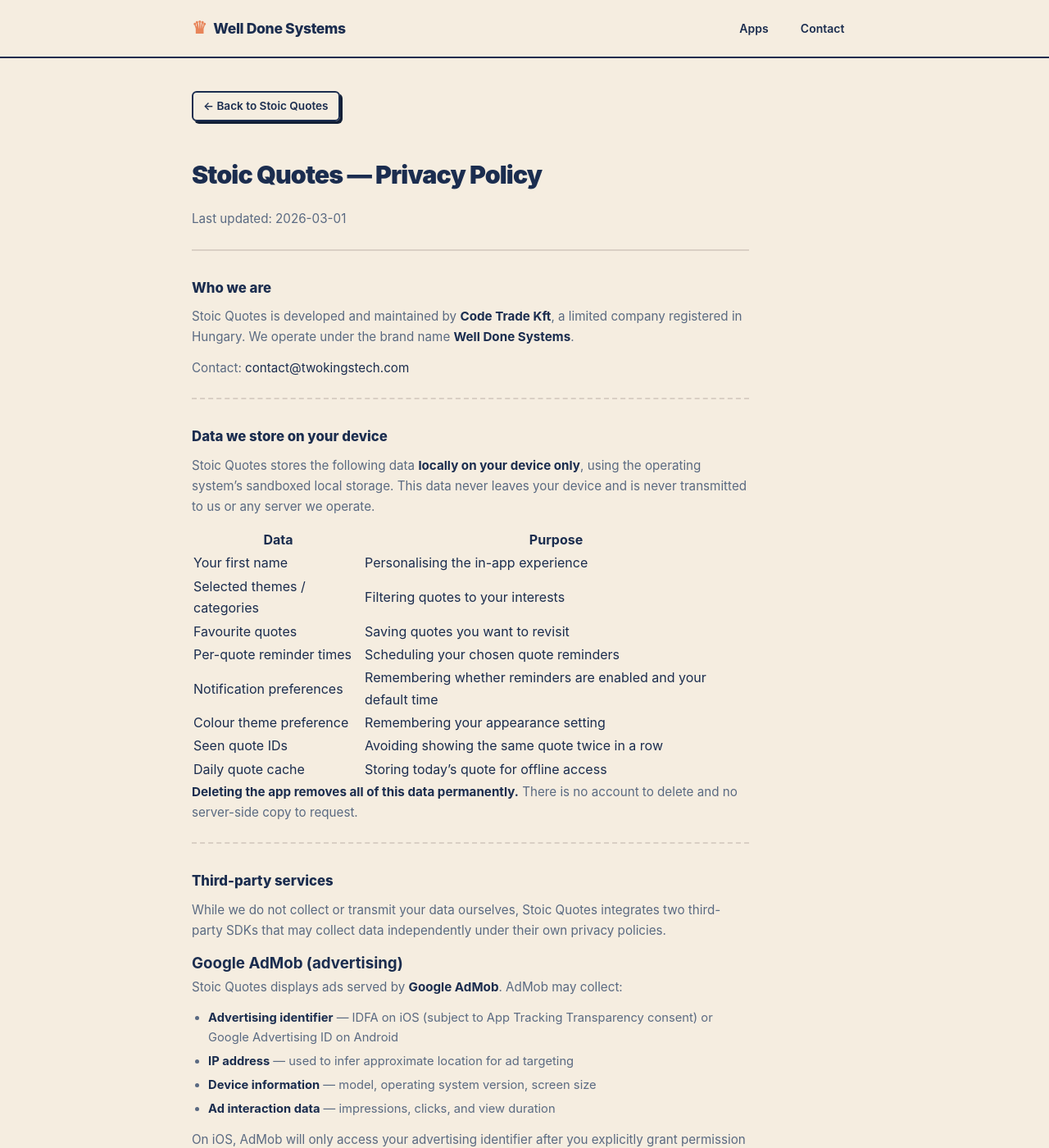
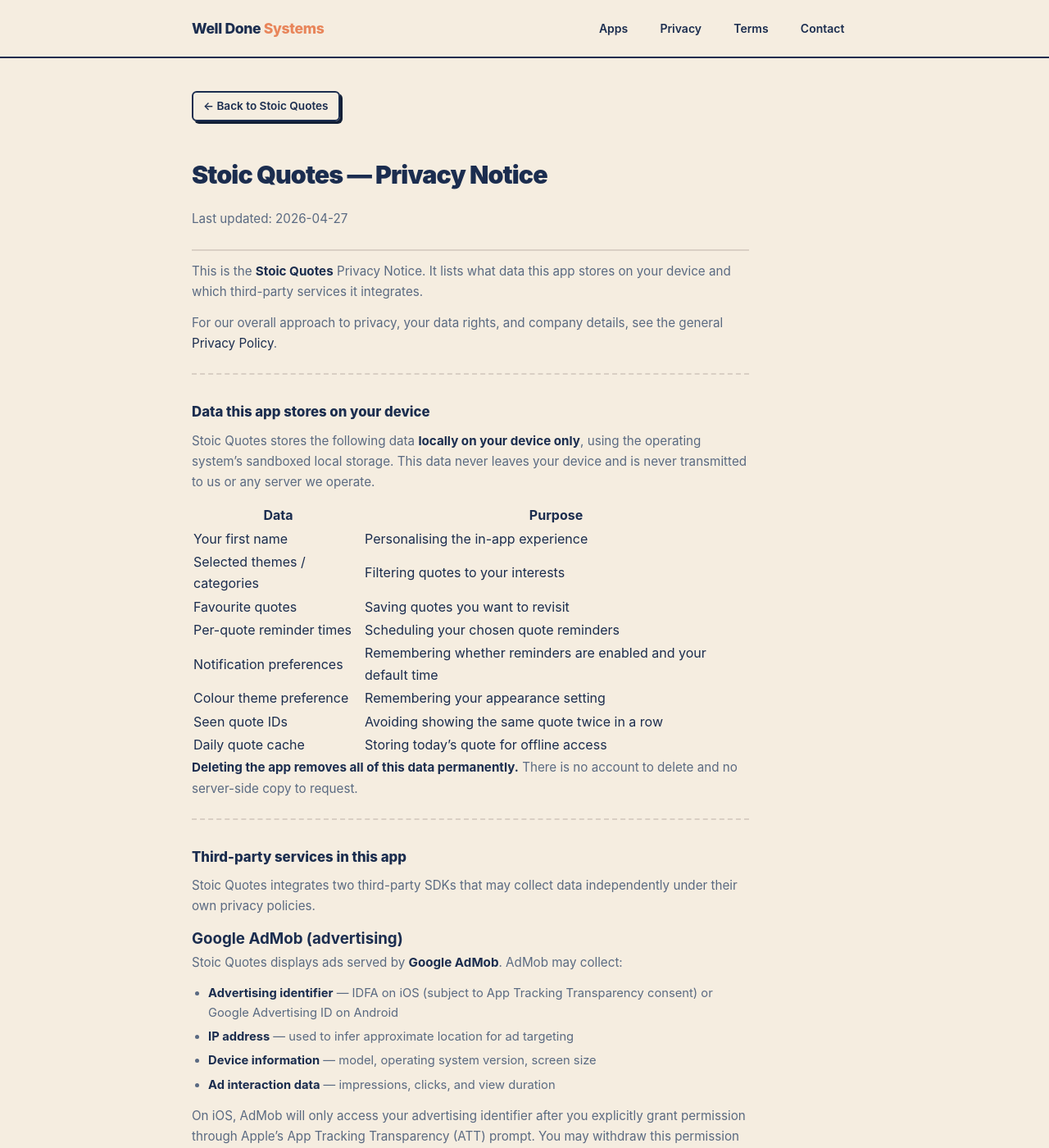
Before and after one commit to TwoKingsTech/landing, a Jekyll site: the page built from apps/stoic-quotes/privacy.md, in a window 1280 px wide and 1400 px high. Shown: the whole window at 82% size. Built offline with Jekyll 4.4.1, drawn with Linux system fonts in a browser that asks for light colours; some of the changed text lies outside the part shown.

Commit message:
add privacy and terms

```diff
--- a/_includes/header.html
+++ b/_includes/header.html
@@ -1,11 +1,12 @@
 <header class="site-header">
   <div class="container site-header__inner">
     <a class="site-header__brand" href="{{ '/' | relative_url }}">
-      <span class="site-header__crown" aria-hidden="true">♛</span>
-      <span class="site-header__name">{{ site.title }}</span>
+      <span class="site-header__name">{% assign brand_words = site.title | split: " " %}{% for w in brand_words %}{% if forloop.last %}<span class="site-header__name-accent">{{ w }}</span>{% else %}{{ w }} {% endif %}{% endfor %}</span>
     </a>
     <nav class="site-nav">
       <a href="{{ '/' | relative_url }}">Apps</a>
+      <a href="{{ '/privacy/' | relative_url }}">Privacy</a>
+      <a href="{{ '/terms/' | relative_url }}">Terms</a>
       <a href="{{ '/contact/' | relative_url }}">Contact</a>
     </nav>
   </div>
--- a/apps/stoic-quotes/privacy.md
+++ b/apps/stoic-quotes/privacy.md
@@ -1,21 +1,19 @@
 ---
 layout: privacy
-title: "Stoic Quotes — Privacy Policy"
+title: "Stoic Quotes — Privacy Notice"
 app_name: "Stoic Quotes"
 app_url: /apps/stoic-quotes/
-updated: "2026-03-01"
+updated: "2026-04-27"
 permalink: /apps/stoic-quotes/privacy/
 ---
 
-## Who we are
+This is the **Stoic Quotes** Privacy Notice. It lists what data this app stores on your device and which third-party services it integrates.
 
-Stoic Quotes is developed and maintained by **Code Trade Kft**, a limited company registered in Hungary. We operate under the brand name **Well Done Systems**.
-
-Contact: [{{ site.email }}](mailto:{{ site.email }})
+For our overall approach to privacy, your data rights, and company details, see the general [Privacy Policy]({{ '/privacy/' | relative_url }}).
 
 ---
 
-## Data we store on your device
+## Data this app stores on your device
 
 Stoic Quotes stores the following data **locally on your device only**, using the operating system's sandboxed local storage. This data never leaves your device and is never transmitted to us or any server we operate.
 
@@ -34,9 +32,9 @@
 
 ---
 
-## Third-party services
+## Third-party services in this app
 
-While we do not collect or transmit your data ourselves, Stoic Quotes integrates two third-party SDKs that may collect data independently under their own privacy policies.
+Stoic Quotes integrates two third-party SDKs that may collect data independently under their own privacy policies.
 
 ### Google AdMob (advertising)
 
@@ -76,26 +74,12 @@
 
 ---
 
-## Children's privacy
+## Your rights and general privacy questions
 
-Stoic Quotes is not directed at children under 13 (or the applicable age of digital consent in your jurisdiction). We do not knowingly collect information from children. If you believe a child has provided information through the app, please contact us.
-
----
-
-## Your rights
-
-Depending on your location, you may have rights under GDPR (EU/EEA), UK GDPR, CCPA (California), or other applicable laws, including the right to access, correct, or delete your data. Since all data we control is stored locally on your device, you can exercise these rights at any time simply by editing your settings in-app or deleting the app.
-
-For questions relating to data processed by Google AdMob or Sentry, please refer to their respective privacy policies linked above.
-
----
-
-## Changes to this policy
-
-If we introduce features that change our data practices, we will update this page and bump the "Last updated" date. Significant changes will also be noted in the App Store and Google Play release notes.
+For your data rights (GDPR, UK GDPR, CCPA, etc.) and our overall approach to privacy, see the general [Privacy Policy]({{ '/privacy/' | relative_url }}).
 
 ---
 
 ## Contact
 
-Questions about privacy? Email us at [{{ site.email }}](mailto:{{ site.email }}) with the subject line **Stoic Quotes Privacy**.
+Questions about Stoic Quotes specifically? Email [{{ site.email }}](mailto:{{ site.email }}) with the subject line **Stoic Quotes Privacy**.
--- a/assets/css/main.css
+++ b/assets/css/main.css
@@ -75,8 +75,7 @@
   letter-spacing: -0.02em;
 }
 
-.site-header__crown {
-  font-size: 1.3rem;
+.site-header__name-accent {
   color: var(--amber);
 }
 
--- a/index.html
+++ b/index.html
@@ -1,6 +1,5 @@
 ---
 layout: default
-title: "Apps"
 ---
 <section class="hero">
   <h1 class="hero__title">Apps built with <em>purpose.</em></h1>
```
Also changed, not shown: _layouts/legal.html (added, +10 -0 lines), privacy.md (added, +75 -0 lines), terms.md (added, +115 -0 lines).
